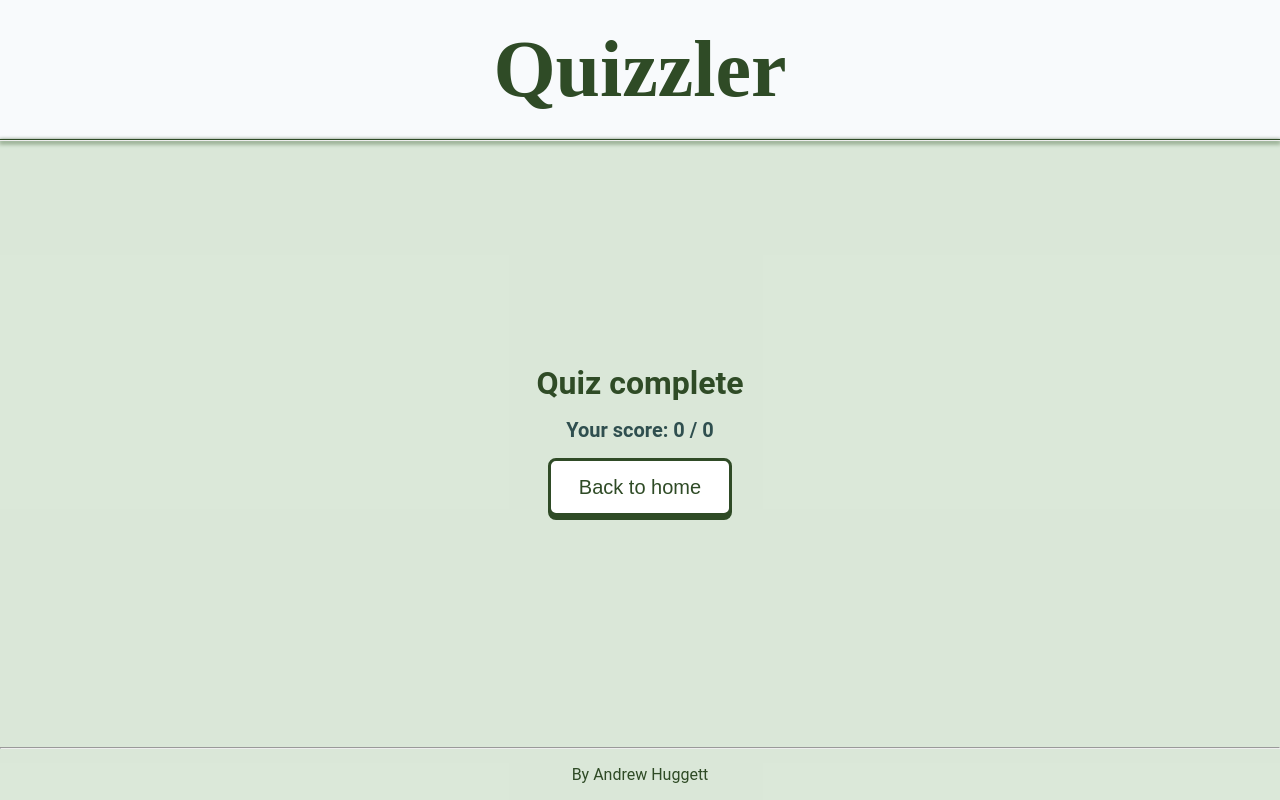
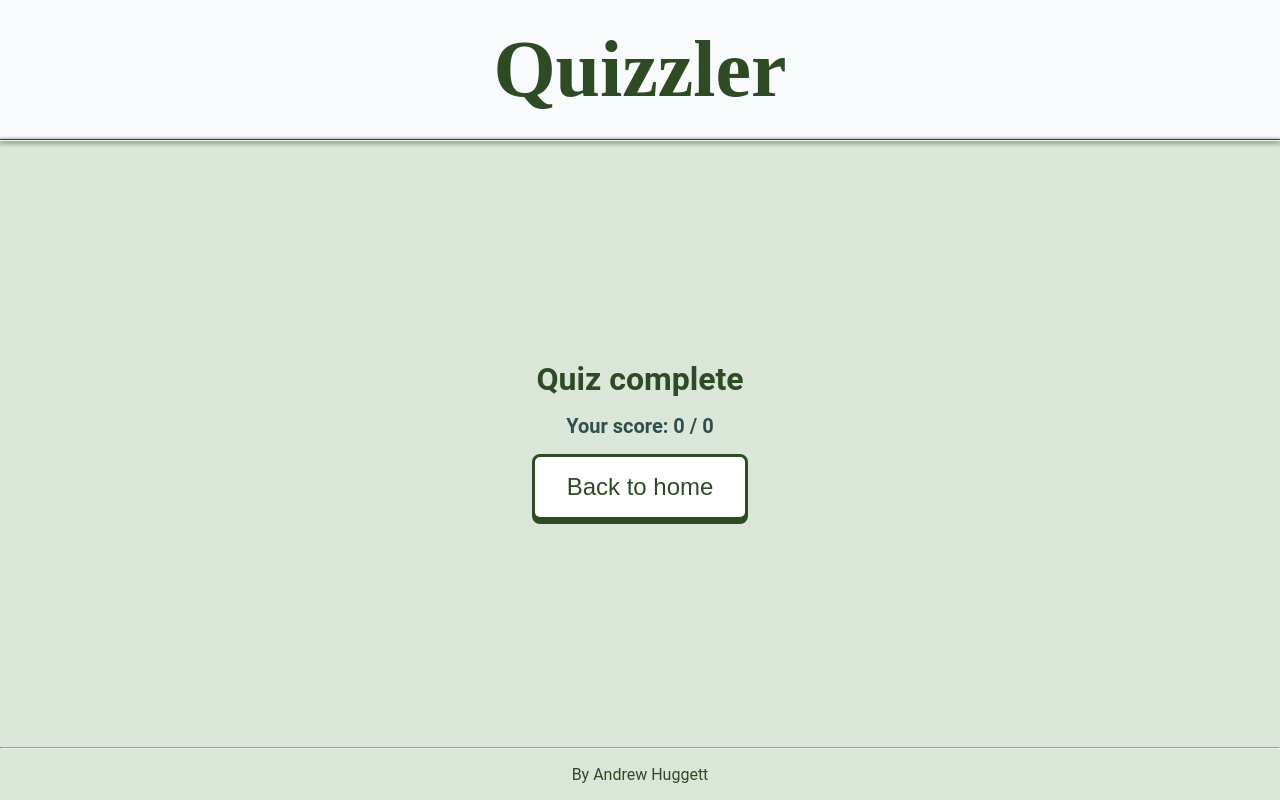
Before and after one commit to ahuggett26/quizzler, a React (Vite) app in the folder packages/frontend/: page /quiz-complete in a window 1280 px wide. Built offline with nearby package versions, Linux system fonts and the light colour scheme; a web font is replaced by a local one.

Commit message:
button component

```diff
--- /dev/null
+++ b/packages/frontend/src/components/common/PrimaryButton.module.css
@@ -0,0 +1,14 @@
+.button {
+  font-size: 1.5rem;
+  padding: 1rem 2rem;
+  background-color: white;
+  color: var(--primary-color);
+  border: 3px solid var(--primary-color);
+  border-radius: 0.5rem;
+  cursor: pointer;
+  box-shadow: 0 4px 0 0 var(--primary-color);
+}
+
+.button:hover {
+  background-color: rgb(243, 243, 243);
+}
--- /dev/null
+++ b/packages/frontend/src/components/common/PrimaryButton.tsx
@@ -0,0 +1,8 @@
+import React from "react";
+import styles from "./PrimaryButton.module.css";
+
+type PrimaryButtonProps = React.ButtonHTMLAttributes<HTMLButtonElement>;
+
+export default function PrimaryButton(props: PrimaryButtonProps) {
+  return <button className={styles.button} type="button" {...props} />;
+}
--- a/packages/frontend/src/components/questions/AnswerDisplay.tsx
+++ b/packages/frontend/src/components/questions/AnswerDisplay.tsx
@@ -1,3 +1,4 @@
+import PrimaryButton from "../common/PrimaryButton";
 import styles from "./AnswerDisplay.module.css";
 
 type Props = {
@@ -13,9 +14,9 @@ export default function AnswerDisplay({ isCorrect, details, onNext }: Props) {
         {isCorrect ? "Correct" : "Wrong"}
       </h3>
       <p className={styles.details}>{details}</p>
-      <button type="button" onClick={onNext}>
+      <PrimaryButton type="button" onClick={onNext}>
         Next question
-      </button>
+      </PrimaryButton>
     </section>
   );
 }
--- a/packages/frontend/src/components/questions/SingleQuestion.tsx
+++ b/packages/frontend/src/components/questions/SingleQuestion.tsx
@@ -2,6 +2,7 @@ import { SingleQuestion as SingleQuestionProps } from "@quizzler/shared";
 import Flashcard from "../cards/Flashcard";
 import React from "react";
 import styles from "./SingleQuestion.module.css";
+import PrimaryButton from "../common/PrimaryButton";
 
 export default function SingleQuestion(
   props: SingleQuestionProps & { onSubmit: (answer: string) => void },
@@ -32,7 +33,7 @@ export default function SingleQuestion(
           }
         }}
       />
-      <button onClick={() => submitAnswer()}>Submit</button>
+      <PrimaryButton onClick={() => submitAnswer()}>Submit</PrimaryButton>
     </div>
   );
 }
--- a/packages/frontend/src/pages/Home.module.css
+++ b/packages/frontend/src/pages/Home.module.css
@@ -4,19 +4,3 @@
   justify-content: center;
   height: 100%;
 }
-
-button {
-  font-size: 1.5rem;
-  padding: 1rem 2rem;
-  background-color: white;
-  color: var(--primary-color);
-  border: 3px solid var(--primary-color);
-  border-radius: 0.5rem;
-  cursor: pointer;
-
-  box-shadow: 0 4px 0 0 var(--primary-color);
-}
-
-button:hover {
-  background-color: rgb(243, 243, 243);
-}
--- a/packages/frontend/src/pages/Home.tsx
+++ b/packages/frontend/src/pages/Home.tsx
@@ -1,15 +1,16 @@
 import React from "react";
 import { useNavigate } from "react-router";
 import styles from "./Home.module.css";
+import PrimaryButton from "../components/common/PrimaryButton";
 
 export default function Home() {
   const navigate = useNavigate();
 
   return (
     <div className={styles.container}>
-      <button onClick={() => navigate("/geography")}>
+      <PrimaryButton onClick={() => navigate("/geography")}>
         Quick Geography Quiz
-      </button>
+      </PrimaryButton>
     </div>
   );
 }
--- a/packages/frontend/src/pages/QuizComplete.module.css
+++ b/packages/frontend/src/pages/QuizComplete.module.css
@@ -17,18 +17,3 @@
   font-weight: 600;
   color: #2f4f4f;
 }
-
-.button {
-  font-size: 1.25rem;
-  padding: 0.9rem 1.75rem;
-  background-color: white;
-  color: var(--primary-color);
-  border: 3px solid var(--primary-color);
-  border-radius: 0.5rem;
-  cursor: pointer;
-  box-shadow: 0 4px 0 0 var(--primary-color);
-}
-
-.button:hover {
-  background-color: rgb(243, 243, 243);
-}
--- a/packages/frontend/src/pages/QuizComplete.tsx
+++ b/packages/frontend/src/pages/QuizComplete.tsx
@@ -1,6 +1,7 @@
 import React from "react";
 import { useLocation, useNavigate } from "react-router";
 import styles from "./QuizComplete.module.css";
+import PrimaryButton from "../components/common/PrimaryButton";
 
 type QuizCompleteLocationState = {
   score: number;
@@ -21,9 +22,9 @@ export default function QuizComplete() {
       <p className={styles.score}>
         Your score: {score} / {total}
       </p>
-      <button className={styles.button} onClick={() => navigate("/")}>
+      <PrimaryButton onClick={() => navigate("/")}>
         Back to home
-      </button>
+      </PrimaryButton>
     </div>
   );
 }
```
